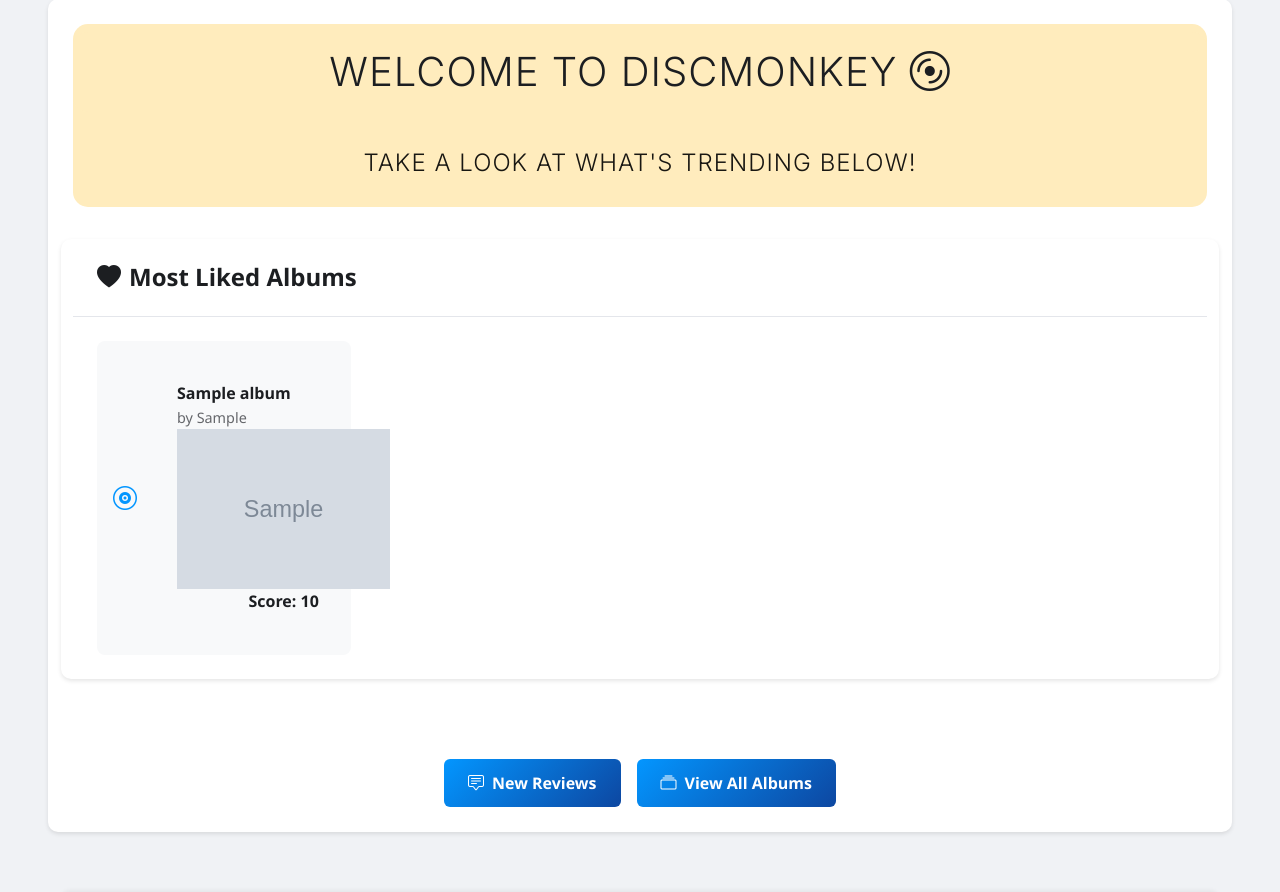
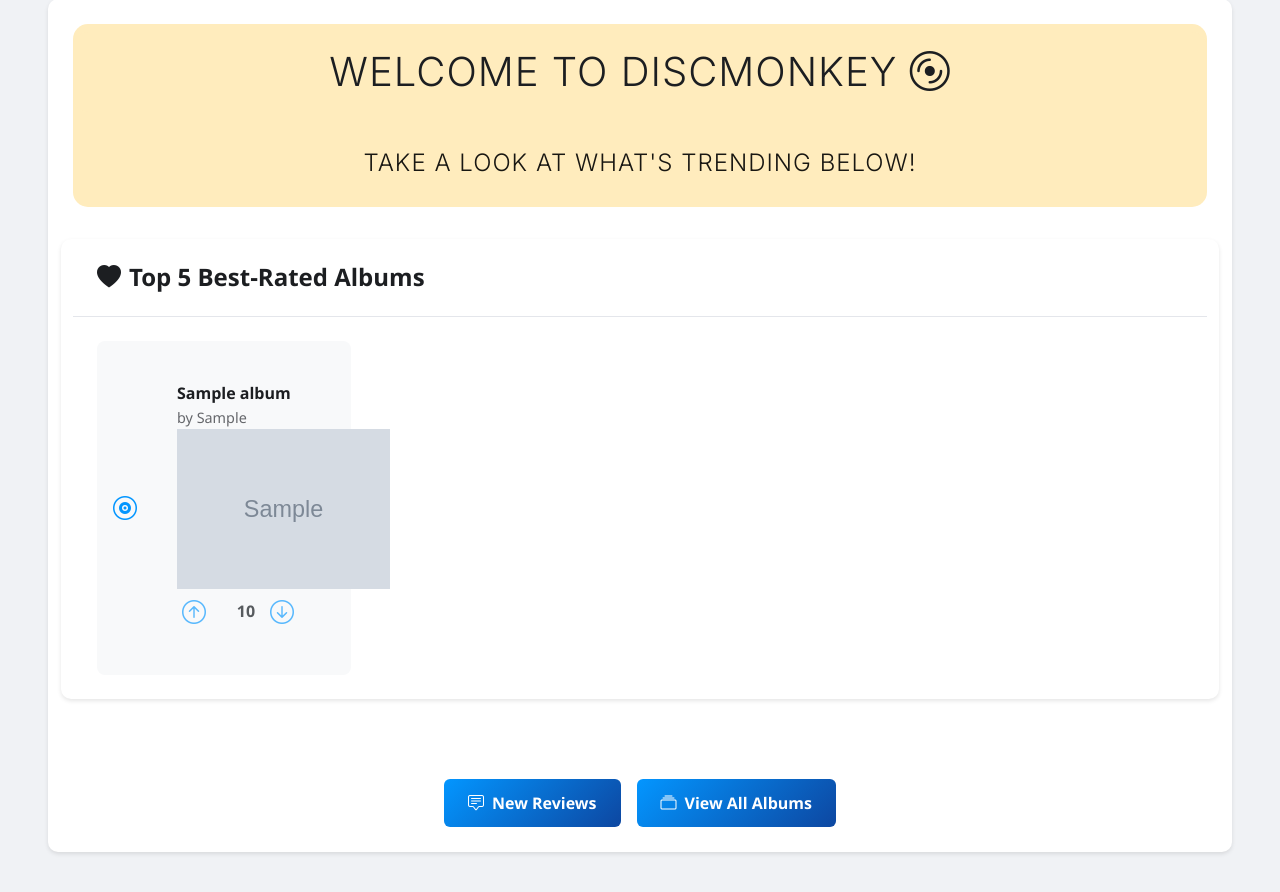
Before and after one commit to mahid-khan/DiscMonkey, a Django app: page / in a window 1280 px wide. Shown: the part 130-1022 px from the top of the page. Run offline with Django 3.2, Linux system fonts and the light colour scheme; tables that the repository leaves empty hold one stand-in row (values such as "Sample post"); grey boxes marked "Sample" are stand-in pictures; some libraries are stand-ins or nearby versions.

Commit message:
Index page shows top 5 albums and you can vote on an album on the index page and on the album page

```diff
--- a/populate_rango.py
+++ b/populate_rango.py
@@ -18,11 +18,6 @@ def populate():
         ['Paddy Mcguinness', 'wolfeTones1954', 'Paddy Mcguinness acomplished cow tipper',
          'paddymcguinnes@country.com', os.path.join('profilePicsForPopulating', 'paddyMcG.jpg')]
     ]
-
-    #albums = [
-    #    ["Parklife", "Blur", "1994", os.path.join('albumCoversForPopulating', 'BlurParklife.jpg')],
-    #    [" Straight From The Heart", "Ann Peebles", "1972", os.path.join('albumCoversForPopulating', 'mrBeanAlbum.jpg')]
-    #]
 
     albums = [
     ["Parklife", "Blur", "1994", os.path.join('albumCoversForPopulating', 'BlurParklife.jpg'), 30],  # Positive score
--- a/rango/views.py
+++ b/rango/views.py
@@ -9,11 +9,11 @@ from django.contrib.auth import authenticate, login, logout
 from django.contrib.auth.decorators import login_required
 
 def index(request):
-    album_list = Album.objects.order_by('albumName')
+    top_albums = Album.objects.all().order_by('-score')[:5]
 
     context_dict = {}
     context_dict['boldmessage'] = 'Crunchy, creamy, cookie, candy, cupcake!'
-    context_dict['albums'] = album_list
+    context_dict['albums'] = top_albums
 
     visitor_cookie_handler(request)
 
--- a/templates/rango/index.html
+++ b/templates/rango/index.html
@@ -14,20 +14,6 @@
         </p>
         <p class="lead">Take a look at what's trending below!</p>
     </div>
-    <!-- <div class="welcome-section">
-        <h1>
-            Welcome To DiscMonkey
-            <i class="bi bi-disc"></i>
-        </h1>
-        <div class="welcome-message">
-            {% if user.is_authenticated %}
-                <h2>Howdy, <span class="username">{{ user.username }}</span>!</h2>
-            {% else %}
-                <h2>Hey there, disc enjoyer!</h2>
-            {% endif %}
-            <p class="lead">Take a look at what's trending below!</p>
-        </div>
-    </div> -->
 
     <div class="trending-section">
         <div class="row">
@@ -36,7 +22,7 @@
                     <div class="trending-header">
                         <h2>
                             <i class="bi bi-heart-fill"></i>
-                            Most Liked Albums
+                            Top 5 Best-Rated Albums
                         </h2>
                     </div>
                     <div class="trending-content">
@@ -53,7 +39,25 @@
                                                 <a href="{% url 'rango:album' album_name_slug=album.slug %}">
                                                     <img src="{{ album.albumCover.url }}" alt="{{ album.albumName }} Cover" class="album-cover">
                                                 </a>
-                                                <span class="album-score mx-1">Score: {{ album.score }}</span>
+                                                <div class="d-flex align-items-center vote-container">
+                                                    {% if user.is_authenticated %}
+                                                      <button class="vote-btn upvote-btn btn btn-outline-secondary btn-sm mr-1" data-album-id="{{ album.id }}" data-vote-type="up">
+                                                        <i class="bi bi-arrow-up-circle"></i>
+                                                      </button>
+                                                      <span class="album-score mx-1">{{ album.score }}</span>
+                                                      <button class="vote-btn downvote-btn btn btn-outline-secondary btn-sm ml-1" data-album-id="{{ album.id }}" data-vote-type="down">
+                                                        <i class="bi bi-arrow-down-circle"></i>
+                                                      </button>
+                                                    {% else %}
+                                                      <button class="vote-btn btn btn-outline-secondary btn-sm mr-1" disabled>
+                                                        <i class="bi bi-arrow-up-circle"></i>
+                                                      </button>
+                                                      <span class="album-score mx-1 text-muted">{{ album.score }}</span>
+                                                      <button class="vote-btn btn btn-outline-secondary btn-sm ml-1" disabled>
+                                                        <i class="bi bi-arrow-down-circle"></i>
+                                                      </button>
+                                                    {% endif %}
+                                                  </div>
                                             </div>
                                         </div>
                                     </div>
@@ -68,6 +72,8 @@
                         {% endif %}
                     </div>
                 </div>
+
+
             {% comment %} </div> {% endcomment %}
 
             {% comment %} <div class="col-md-6">
```
Also changed, not shown: templates/rango/album.html (+19 -1 lines).
